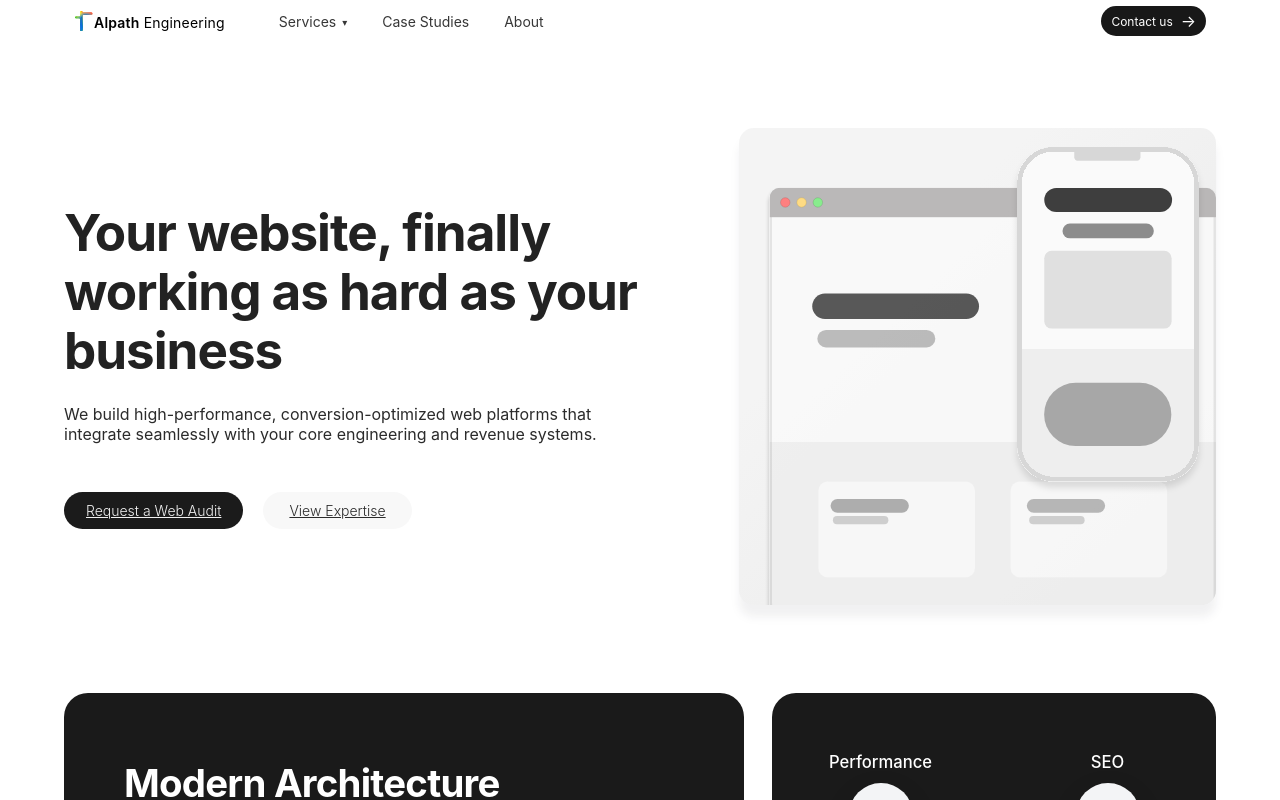
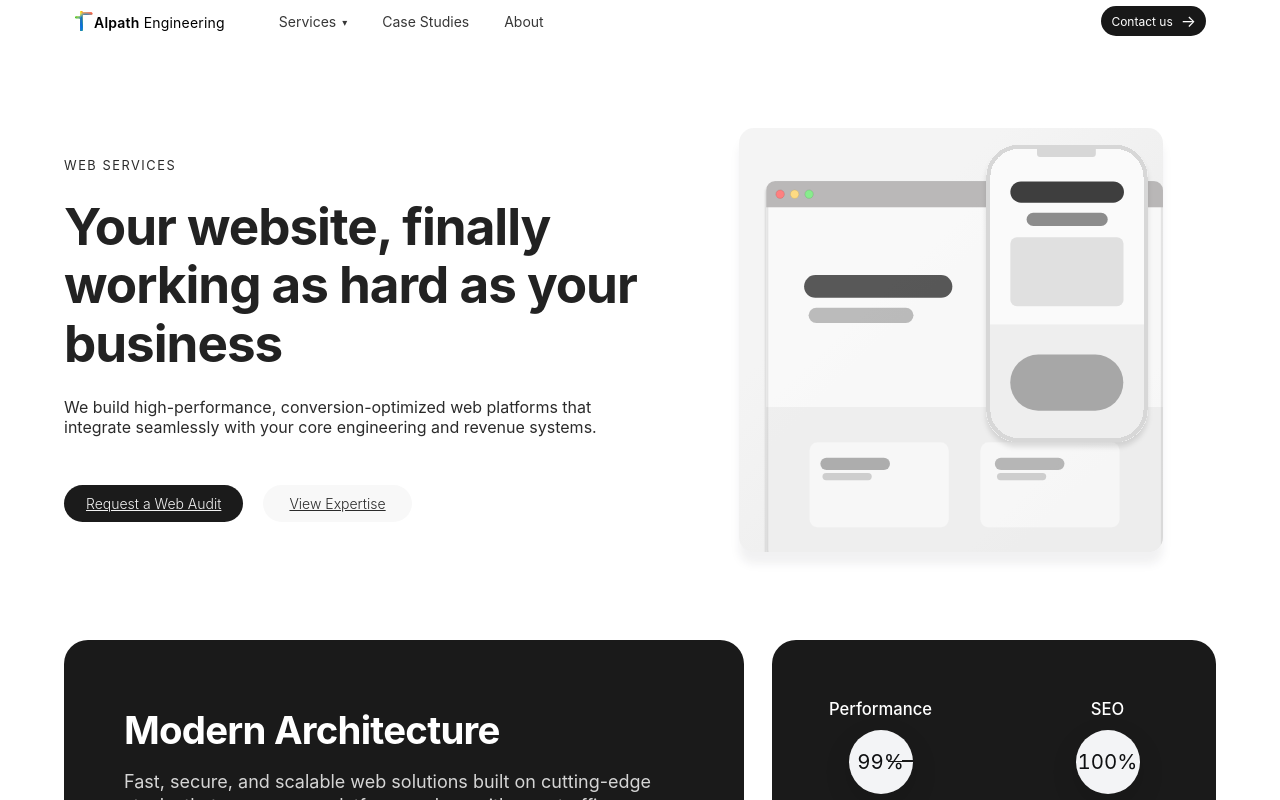
Before and after one commit to puleri/alpath, a Next.js app: page /services/web-services-v2 in a window 1280 px wide. Shown: the top 800 px of the page. Built offline with nearby package versions, Linux system fonts and the light colour scheme; a web font is replaced by a local one.

Commit message:
Adjust web-services-v2 hero eyebrow and visual scale

```diff
--- a/src/app/globals.css
+++ b/src/app/globals.css
@@ -674,9 +674,17 @@ html {
   gap: 24px;
 }
 
+.web-services-eyebrow {
+  margin: 0;
+  color: #475569;
+  text-transform: uppercase;
+  letter-spacing: 0.12em;
+  font-size: 0.8rem;
+}
+
 .web-services-hero-visual img {
   margin-left: 10%;
-  width: 90%;
+  width: 80%;
   height: auto;
   border-radius: 15px;
   display: block;
@@ -689,7 +697,7 @@ html {
 
   .web-services-hero-visual img {
     margin-left: 25%;
-    width: 50%;
+    width: 42%;
   }
 }
 
--- a/src/app/services/web-services-v2/page.js
+++ b/src/app/services/web-services-v2/page.js
@@ -123,6 +123,7 @@ export default function WebServicesPage() {
         <section className="web-services-grid">
           <div className="web-services-hero">
             <div className="web-services-hero-copy">
+              <p className="web-services-eyebrow">Web Services</p>
               <h1>Your website, finally working as hard as your business</h1>
               <p>
                 We build high-performance, conversion-optimized web platforms
```
